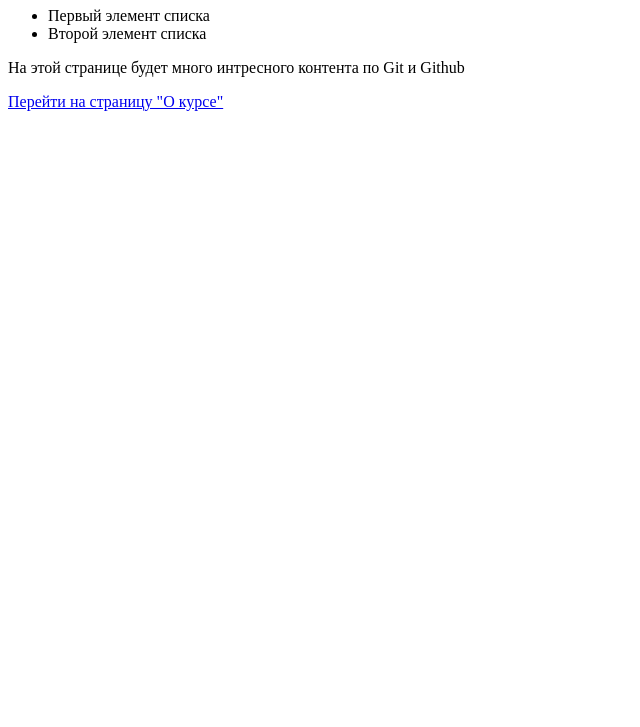
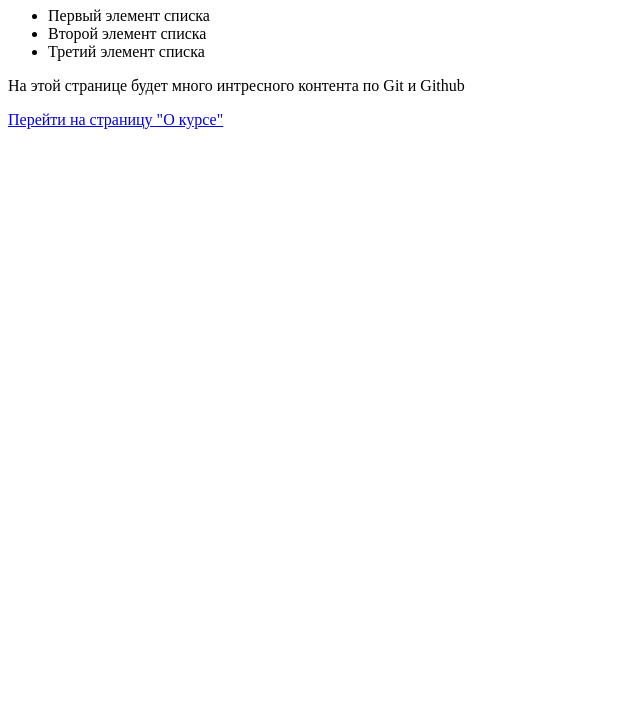
Before and after one commit to docdev777/git-html-academy, a plain HTML site: page index.html in a window 1280 px wide. Shown: the part 73-800 px from the top of the page, without its empty margins (0-640 px from the left). Drawn offline with Linux system fonts and the light colour scheme.

Commit message:
feat:added 3 element li

```diff
--- a/index.html
+++ b/index.html
@@ -13,6 +13,7 @@
     <ul class="list">
         <li class="item">Первый элемент списка</li>
         <li class="item">Второй элемент списка</li>
+        <li class="item">Третий элемент списка</li>
     </ul>
     <main class="site-main">
         <p class="description">
```
